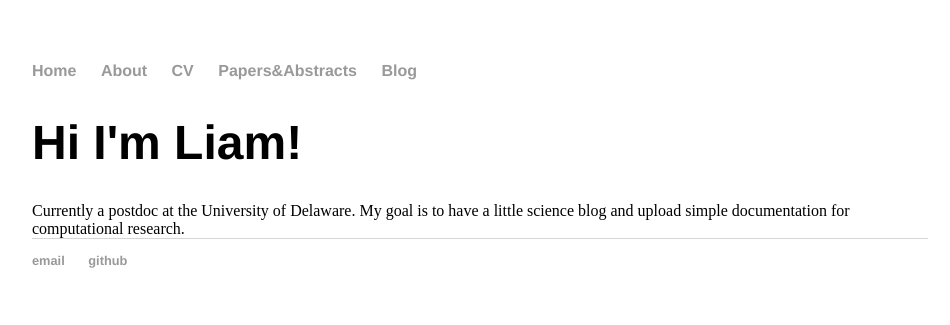
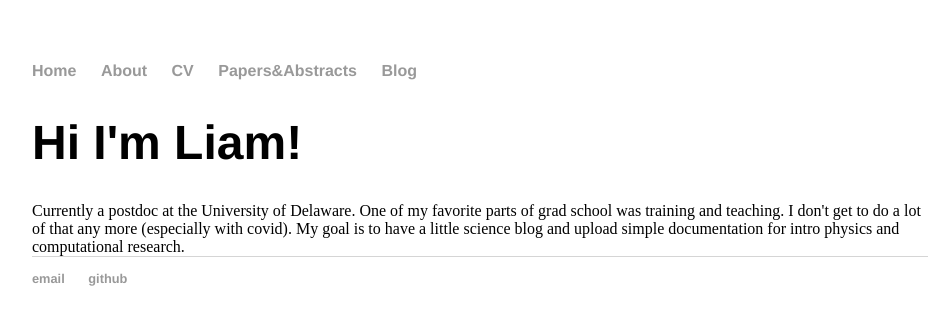
Before and after one commit to lms464/LiamsBlog, a Jekyll site: the page built from index.html, in a window 1280 px wide. Shown: the top 325 px of the page, without its empty margins (160-1110 px from the left). Built offline with Jekyll 4.4.1, drawn with Linux system fonts in a browser that asks for light colours.

Commit message:
added more to home

```diff
--- a/index.html
+++ b/index.html
@@ -5,5 +5,6 @@ title: Liam
 
 		<div class="blurb">
 			<h1>Hi I'm Liam! </h1>
-			Currently a postdoc at the University of Delaware. My goal is to have a little science blog and upload simple documentation for computational research.
+			Currently a postdoc at the University of Delaware. One of my favorite parts of grad school was training and teaching. I don't get to do a lot of that any more (especially with covid).
+			My goal is to have a little science blog and upload simple documentation for intro physics and computational research.
 		</div>
```
